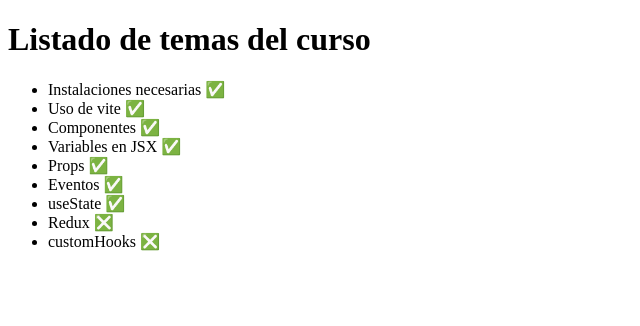
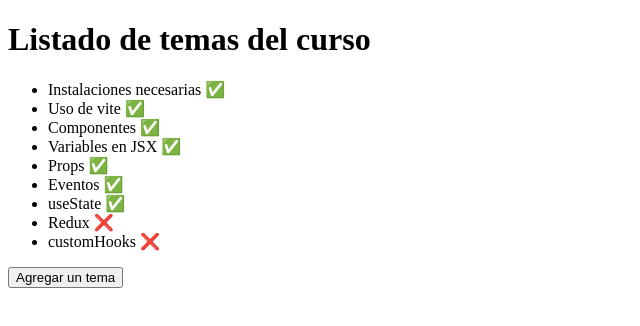
Before and after one commit to aleramirezsj/primer-proyecto-react, a React (Vite) app: page / in a window 1280 px wide. Shown: the top 326 px of the page, without its empty margins (0-640 px from the left). Built offline with nearby package versions, Linux system fonts and the light colour scheme.

Commit message:
usando map y agregado en arreglos que están en el useState

```diff
--- a/src/ListadoApp.jsx
+++ b/src/ListadoApp.jsx
@@ -1,23 +1,33 @@
-const Items = ({nombre, visto})=>{
+import { useState } from "react"
+
+const Item = ({nombre, visto})=>{
     return(
-        <li>{nombre} {visto? '✅':'❎'}</li>
+        <li>{nombre} {visto? '✅':'❌'}</li>
     )
 }
 export const ListadoApp = () => {
+    function handleClick(){
+        setArreglo([...arreglo,{nombre:'Nuevo Tema',visto:false}])
+    }
+    const temas=[
+        {nombre:"Instalaciones necesarias", visto:true},
+        {nombre:"Uso de vite", visto:true},
+        {nombre:"Componentes", visto:true},
+        {nombre:"Variables en JSX", visto:true},
+        {nombre:"Props", visto:true},
+        {nombre:"Eventos", visto:true},
+        {nombre:"useState", visto:true},
+        {nombre:"Redux", visto:false},
+        {nombre:"customHooks", visto:false}
+     ]
+     const [arreglo,setArreglo]=useState(temas)
   return (
     <>
         <h1>Listado de temas del curso</h1>
         <ul>
-            <Items nombre="Instalaciones necesarias" visto={true}></Items>
-            <Items nombre="Uso de vite" visto={true}></Items>
-            <Items nombre="Componentes" visto={true}></Items>
-            <Items nombre="Variables en JSX" visto={true}></Items>
-            <Items nombre="Props" visto={true}></Items>
-            <Items nombre="Eventos" visto={true}></Items>
-            <Items nombre="useState" visto={true}></Items>
-            <Items nombre="Redux" visto={false}></Items>
-            <Items nombre="customHooks" visto={false}></Items>
+            {arreglo.map(item=><Item key={item.nombre} nombre={item.nombre} visto={item.visto}></Item>)}
         </ul>
+        <button onClick={handleClick}>Agregar un tema</button>
     </>
   )
 }
```
